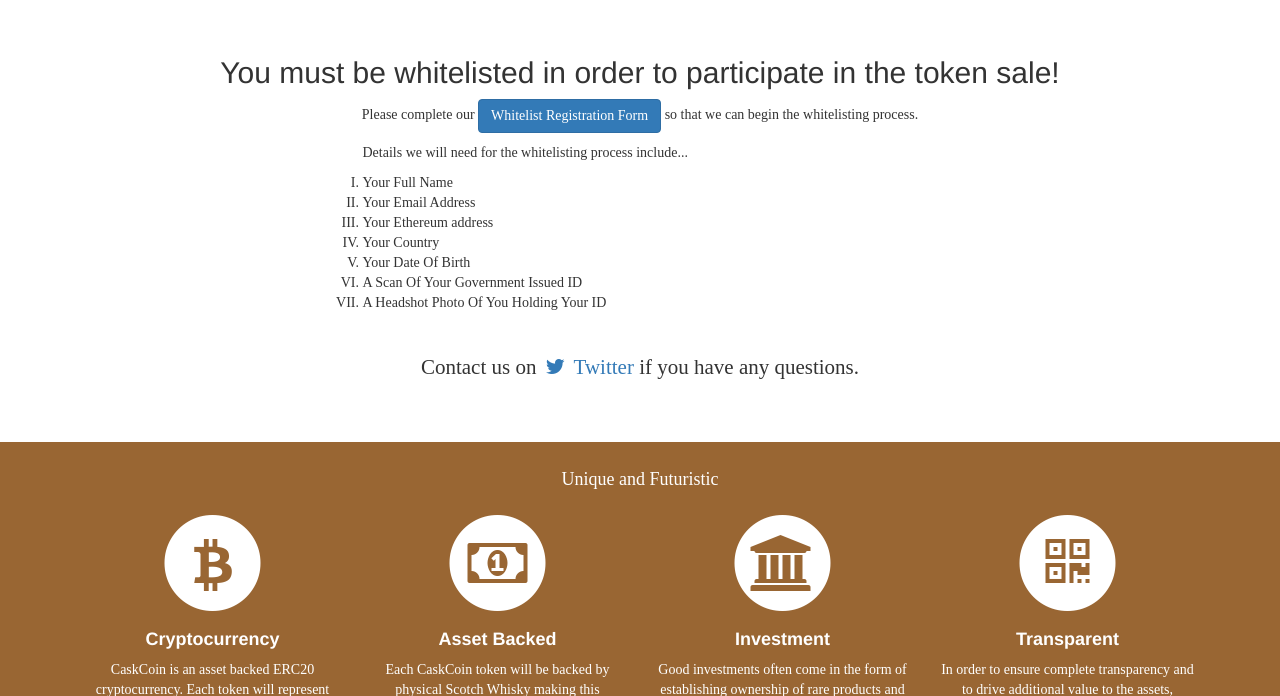
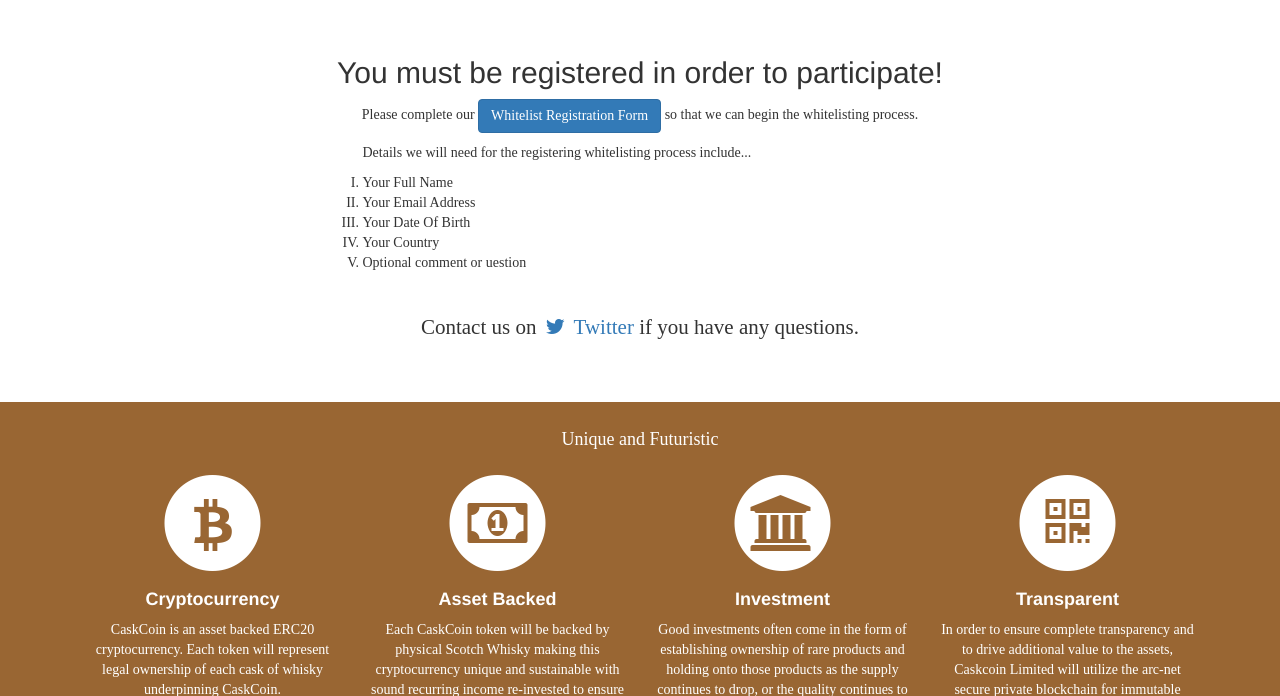
Before and after one commit to CaskCoin/caskcoin.github.io, a Jekyll site: the page built from pages/whitelist.md, in a window 1280 px wide and 900 px high, scrolled down 700 px, cut to the strip 204-900 px from the top of the window. Built offline with Jekyll 4.4.1, drawn with Linux system fonts in a browser that asks for light colours; some web fonts are replaced; comment, search, counter and statistics services are not loaded.

Commit message:
Update whitelist.html
change for 401x registering on caskcoin

```diff
--- a/_layouts/whitelist.html
+++ b/_layouts/whitelist.html
@@ -14,22 +14,20 @@ layout: default
     <div class="container">
       <div class="row">
         <div class="col-md-12 col-sm-12 col-xs-12 text-center">
-          <h2>You must be whitelisted in order to participate in the token sale!</h2>
+          <h2>You must be registered in order to participate!</h2>
 
           <p>Please complete our <a class="page-link" href="https://airtable.com/shrQp6EWMrdazqReW"><button type="button" class="btn btn-primary">Whitelist Registration Form</button></a> so that we can begin the whitelisting process.</p>
 
         </div>
         <div class="col-md-3 col-sm-3 col-xs-12"></div>
         <div class="col-md-6 col-sm-6 col-xs-12">
-          <p>Details we will need for the whitelisting process include...</p>
+          <p>Details we will need for the registering whitelisting process include...</p>
           <ol>
             <li>Your Full Name</li>
             <li>Your Email Address</li>
-            <li>Your Ethereum address</li>
+            <li>Your Date Of Birth</li>
             <li>Your Country</li>
-            <li>Your Date Of Birth</li>
-            <li>A Scan Of Your Government Issued ID</li>
-            <li>A Headshot Photo Of You Holding Your ID</li>
+            <li>Optional comment or uestion</li>
           </ol>
         </div>
         <div class="col-md-3 col-sm-3 col-xs-12"></div>
```
